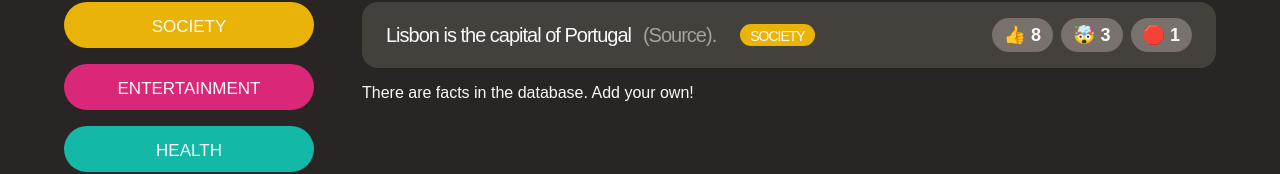
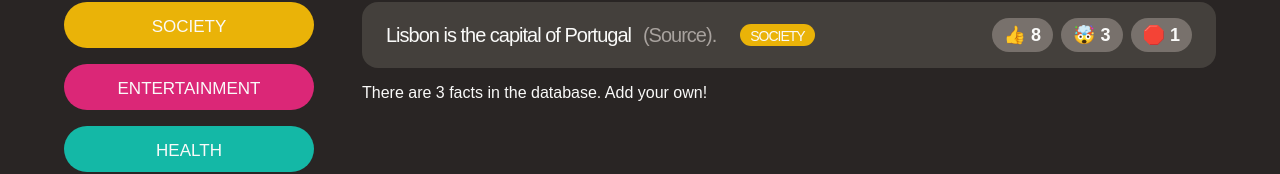
Before and after one commit to Aloosli/today-i-learned-app, a React (Create React App) app: page / in a window 1280 px wide. Shown: the part 458-632 px from the top of the page. Built offline with nearby package versions, Linux system fonts and the light colour scheme; a web font is replaced by a local one.

Commit message:
finished form component

```diff
--- a/src/App.js
+++ b/src/App.js
@@ -51,15 +51,18 @@ function Counter() {
 function App() {
   // 1. define state variable
   const [showForm, setShowForm] = useState(false);
+  const [facts, setFacts] = useState(initialFacts);
 
   return (
     <>
       <Header showForm={showForm} setShowForm={setShowForm} />
-      {showForm ? <NewFactForm /> : null}
+      {showForm ? (
+        <NewFactForm setFacts={setFacts} setShowForm={setShowForm} />
+      ) : null}
 
       <main className="main">
         <CategoryFilter />
-        <FactList />
+        <FactList facts={facts} />
       </main>
     </>
   );
@@ -98,14 +101,48 @@ const CATEGORIES = [
   { name: "history", color: "#f97316" },
   { name: "news", color: "#8b5cf6" },
 ];
-function NewFactForm() {
+function isValidHttpUrl(string) {
+  let url;
+  try {
+    url = new URL(string);
+  } catch (_) {
+    return false;
+  }
+  return url.protocol === "http:" || url.protocol === "https:";
+}
+function NewFactForm({ setFacts, setShowForm }) {
   const [text, setText] = useState("");
-  const [source, setSource] = useState("");
+  const [source, setSource] = useState("http://example.com");
   const [category, setCategory] = useState("");
   const textLength = text.length;
   function handleSubmit(e) {
+    // prevent browser reload
     e.preventDefault();
+
+    // check if data is valid, if so, create new fact
+    if (text && isValidHttpUrl(source) && category && textLength <= 200) {
+      // create new fact object
+      const newFact = {
+        id: Math.round(Math.random() * 1000000),
+        text,
+        source,
+        category,
+        votesInteresting: 0,
+        votesMindblowing: 0,
+        votesFalse: 0,
+        createdIn: new Date().getFullYear(),
+      };
+      // add new fact to UI : add the fact to state
+      setFacts((facts) => [newFact, ...facts]);
+      // reset input fields
+      setSource("");
+      setText("");
+      setCategory("");
+      //close the form
+      setShowForm(false);
+    }
   }
+
   return (
     <form className="fact-form" onSubmit={handleSubmit}>
       <input
@@ -129,7 +166,7 @@ function NewFactForm() {
           </option>
         ))}
       </select>
-      <button class="btn btn-large">Post</button>
+      <button className="btn btn-large">Post</button>
     </form>
   );
 }
@@ -155,9 +192,7 @@ function CategoryFilter() {
     </aside>
   );
 }
-function FactList() {
-  // temporary
-  const facts = initialFacts;
+function FactList({ facts }) {
   return (
     <section>
       <ul className="facts-list">
@@ -165,7 +200,7 @@ function FactList() {
           <Fact key={fact.id} fact={fact} />
         ))}
       </ul>
-      <p>There are {facts.lenght} facts in the database. Add your own!</p>
+      <p>There are {facts.length} facts in the database. Add your own!</p>
     </section>
   );
 }
```
